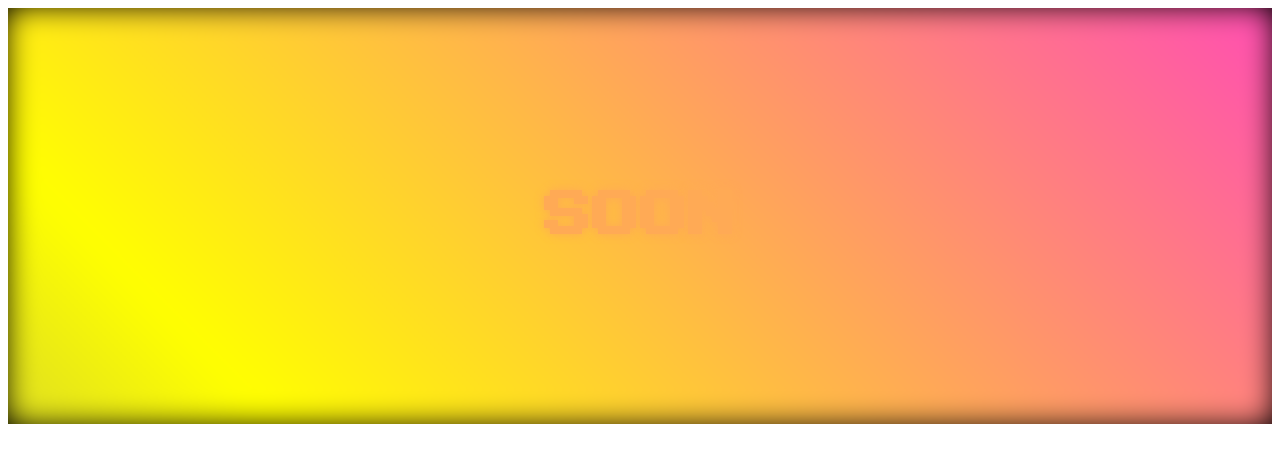
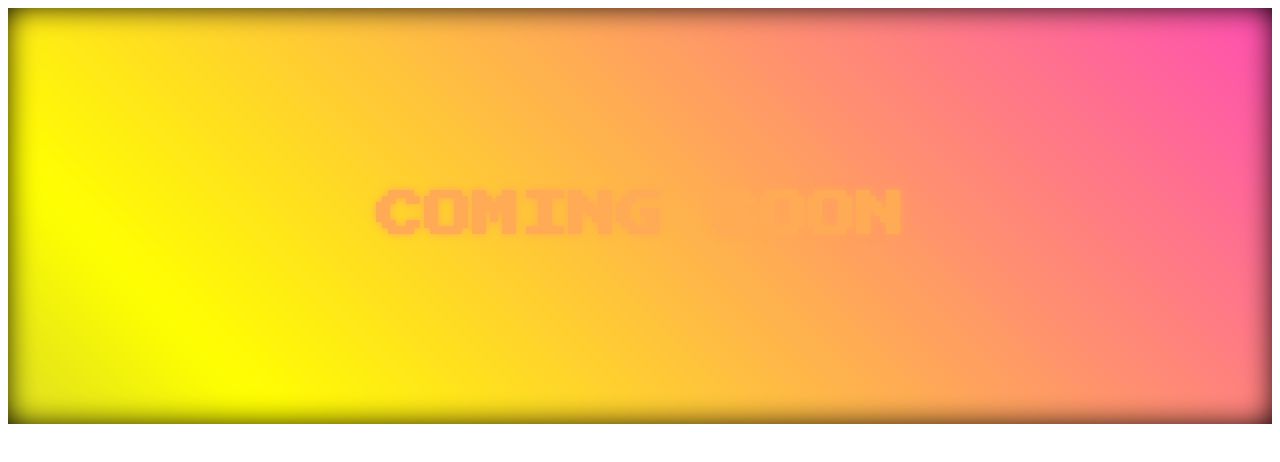
Before and after one commit to eggiell/bondan, a plain HTML site: page soon.html in a window 1280 px wide. Drawn offline with Linux system fonts and the light colour scheme.

Commit message:
Update soon.html

```diff
--- a/soon.html
+++ b/soon.html
@@ -1,6 +1,6 @@
 <section id="soon-section">
     <link rel="stylesheet" href="soon.css" />
     <div class="soon-box">
-      <h2 class="soon-text">SOON</h2>
+      <h2 class="soon-text">COMING SOON</h2>
     </div>
   </section>
```
